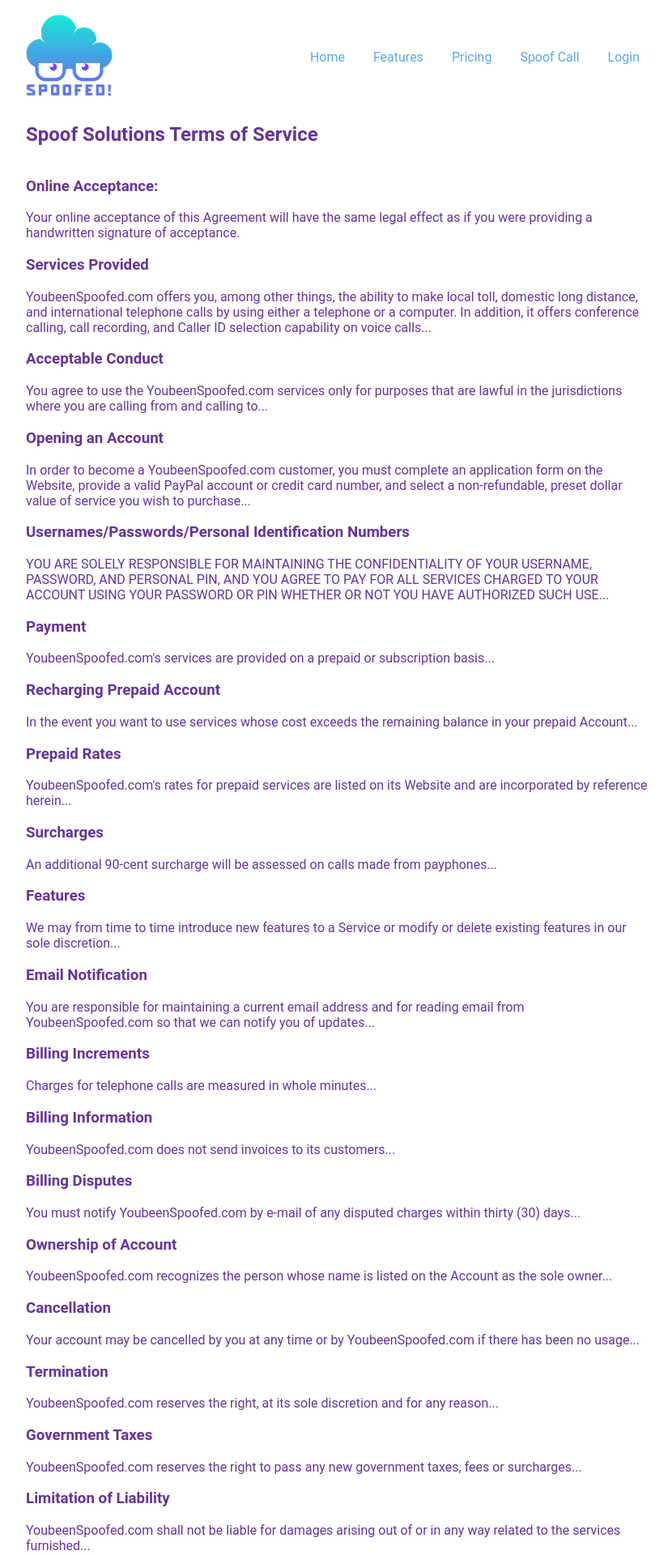
After one commit to rwdvlpmnt/spoofed, a Django app: template templates/terms.html in a window 1280 px wide. The commit adds this page. Shown: the top 1920 px of the page at 81% size, without its empty margins (224-1054 px from the left). Run offline with Django 3.2, Linux system fonts and the light colour scheme; the template is opened without the code that fills it, so the values that code supplies are empty.

Commit message:
terms and conditions

```diff
--- a/base/urls.py
+++ b/base/urls.py
@@ -19,5 +19,7 @@
     path('phone-input/', views.phone_input, name='phone_input'),
     path('process-phone-numbers/', views.process_phone_numbers, name='process_phone_numbers'),
     path('navigation/', views.navigation, name='navigation'),
-    path('accounts/', include('allauth.urls')),                               #...
+    path('accounts/', include('allauth.urls')),
+    path('terms/', views.terms, name='terms'),
+    path('blog/', views.blog, name='blog'),                                                                                                                            #...
     ]
--- /dev/null
+++ b/templates/terms.html
@@ -0,0 +1,129 @@
+{% extends 'base.html' %}
+
+{% block title %}Terms and Conditions{% endblock %}
+
+{% block content %}
+
+<section class="terms-section">
+    <div class="container">
+        <h2>Spoof Solutions Terms of Service</h2>
+        <div class="terms-content">
+            <h3>Online Acceptance:</h3>
+            <p>Your online acceptance of this Agreement will have the same legal effect as if you were providing a
+                handwritten signature of acceptance.</p>
+
+            <h3>Services Provided</h3>
+            <p>YoubeenSpoofed.com offers you, among other things, the ability to make local toll, domestic long
+                distance, and international telephone calls by using either a telephone or a computer. In addition, it
+                offers conference calling, call recording, and Caller ID selection capability on voice calls...</p>
+
+            <h3>Acceptable Conduct</h3>
+            <p>You agree to use the YoubeenSpoofed.com services only for purposes that are lawful in the jurisdictions
+                where you are calling from and calling to...</p>
+
+            <h3>Opening an Account</h3>
+            <p>In order to become a YoubeenSpoofed.com customer, you must complete an application form on the Website,
+                provide a valid PayPal account or credit card number, and select a non-refundable, preset dollar value
+                of service you wish to purchase...</p>
+
+            <h3>Usernames/Passwords/Personal Identification Numbers</h3>
+            <p>YOU ARE SOLELY RESPONSIBLE FOR MAINTAINING THE CONFIDENTIALITY OF YOUR USERNAME, PASSWORD, AND PERSONAL
+                PIN, AND YOU AGREE TO PAY FOR ALL SERVICES CHARGED TO YOUR ACCOUNT USING YOUR PASSWORD OR PIN WHETHER OR
+                NOT YOU HAVE AUTHORIZED SUCH USE...</p>
+
+            <h3>Payment</h3>
+            <p>YoubeenSpoofed.com's services are provided on a prepaid or subscription basis...</p>
+
+            <h3>Recharging Prepaid Account</h3>
+            <p>In the event you want to use services whose cost exceeds the remaining balance in your prepaid Account...
+            </p>
+
+            <h3>Prepaid Rates</h3>
+            <p>YoubeenSpoofed.com's rates for prepaid services are listed on its Website and are incorporated by
+                reference herein...</p>
+
+            <h3>Surcharges</h3>
+            <p>An additional 90-cent surcharge will be assessed on calls made from payphones...</p>
+
+            <h3>Features</h3>
+            <p>We may from time to time introduce new features to a Service or modify or delete existing features in our
+                sole discretion...</p>
+
+            <h3>Email Notification</h3>
+            <p>You are responsible for maintaining a current email address and for reading email from YoubeenSpoofed.com
+                so that we can notify you of updates...</p>
+
+            <h3>Billing Increments</h3>
+            <p>Charges for telephone calls are measured in whole minutes...</p>
+
+            <h3>Billing Information</h3>
+            <p>YoubeenSpoofed.com does not send invoices to its customers...</p>
+
+            <h3>Billing Disputes</h3>
+            <p>You must notify YoubeenSpoofed.com by e-mail of any disputed charges within thirty (30) days...</p>
+
+            <h3>Ownership of Account</h3>
+            <p>YoubeenSpoofed.com recognizes the person whose name is listed on the Account as the sole owner...</p>
+
+            <h3>Cancellation</h3>
+            <p>Your account may be cancelled by you at any time or by YoubeenSpoofed.com if there has been no usage...
+            </p>
+
+            <h3>Termination</h3>
+            <p>YoubeenSpoofed.com reserves the right, at its sole discretion and for any reason...</p>
+
+            <h3>Government Taxes</h3>
+            <p>YoubeenSpoofed.com reserves the right to pass any new government taxes, fees or surcharges...</p>
+
+            <h3>Limitation of Liability</h3>
+            <p>YoubeenSpoofed.com shall not be liable for damages arising out of or in any way related to the services
+                furnished...</p>
+
+            <h3>No Warranties</h3>
+            <p>YoubeenSpoofed.com does not make any warranties of any kind, either express or implied...</p>
+
+            <h3>Force Majeure</h3>
+            <p>YoubeenSpoofed.com shall not be liable for its failure to perform any of its obligations under this
+                Agreement...</p>
+
+            <h3>Indemnity</h3>
+            <p>You agree to indemnify, defend and hold YoubeenSpoofed.com, its officers, directors, employees...</p>
+
+            <h3>Arbitration</h3>
+            <p>All disputes, claims, and/or controversies, including but not limited to billing disputes...</p>
+
+            <h3>Consent to Communication</h3>
+            <p>By entering into this agreement, you consent to the receipt of electronic mail ("e-mail")...</p>
+
+            <h3>Modifications/Amendments</h3>
+            <p>This agreement may be modified or amended by YoubeenSpoofed.com at any time...</p>
+
+            <h3>Trademarks</h3>
+            <p>All corporate names, service marks, logos, trade names, trademarks, websites...</p>
+
+            <h3>Severability</h3>
+            <p>If any provision of this agreement is held to be invalid, illegal or unenforceable...</p>
+
+            <h3>Integration</h3>
+            <p>This agreement, together with any written amendments or modifications...</p>
+
+            <h3>Governing Law</h3>
+            <p>This agreement, and all modifications/amendments thereto, shall be governed by the law of the State of
+                New York...</p>
+
+            <h3>Disclaimer</h3>
+            <p>The materials contained on this web site are provided for general information and entertainment purposes
+                only...</p>
+
+            <h3>Language</h3>
+            <p>All communications and notices to be made or given pursuant to this Agreement shall be in the English
+                language...</p>
+
+            <h3>Email Marketing</h3>
+            <p>Please note: When you sign up for an account at YoubeenSpoofed, your email address is automatically
+                entered...</p>
+        </div>
+    </div>
+</section>
+
+{% endblock %}
```
Also changed, not shown: base/views.py (+9 -0 lines), static/js/terms-validation.js (added, +7 -0 lines), templates/register.html (+7 -2 lines).
